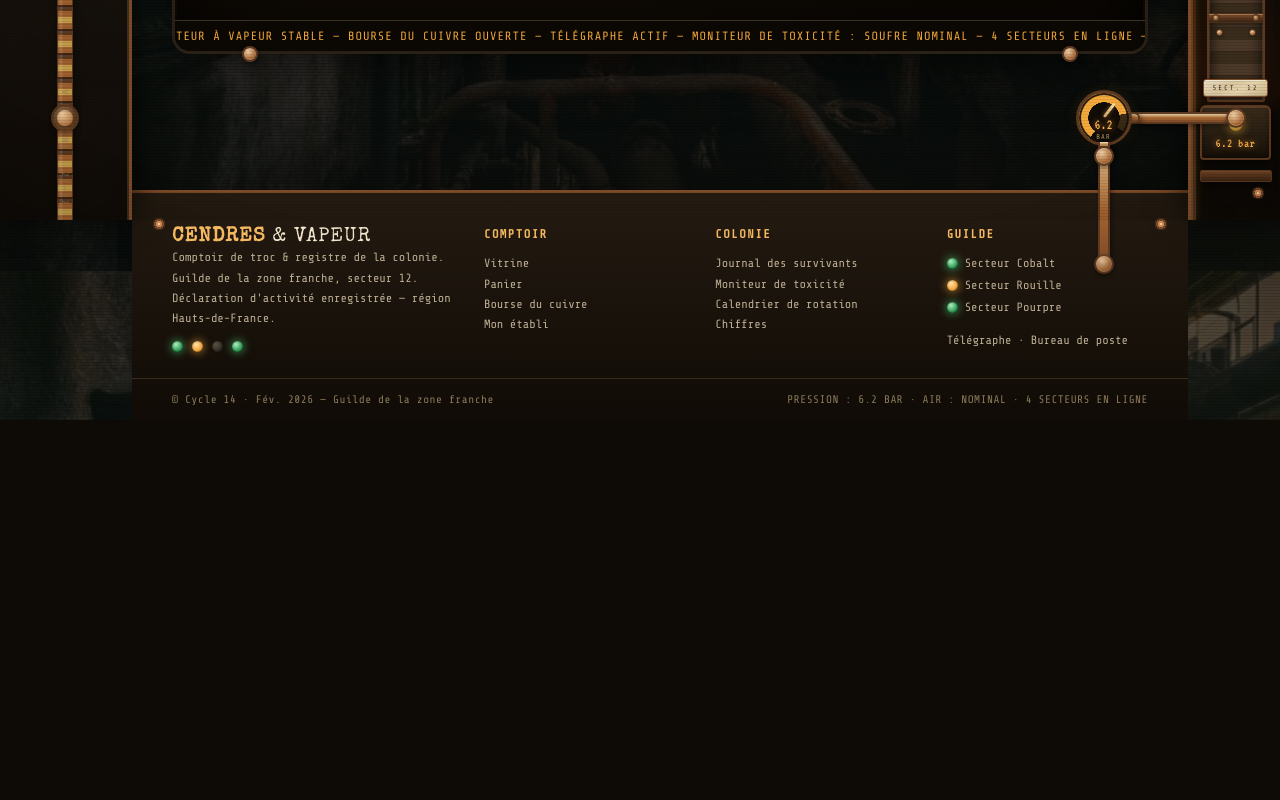
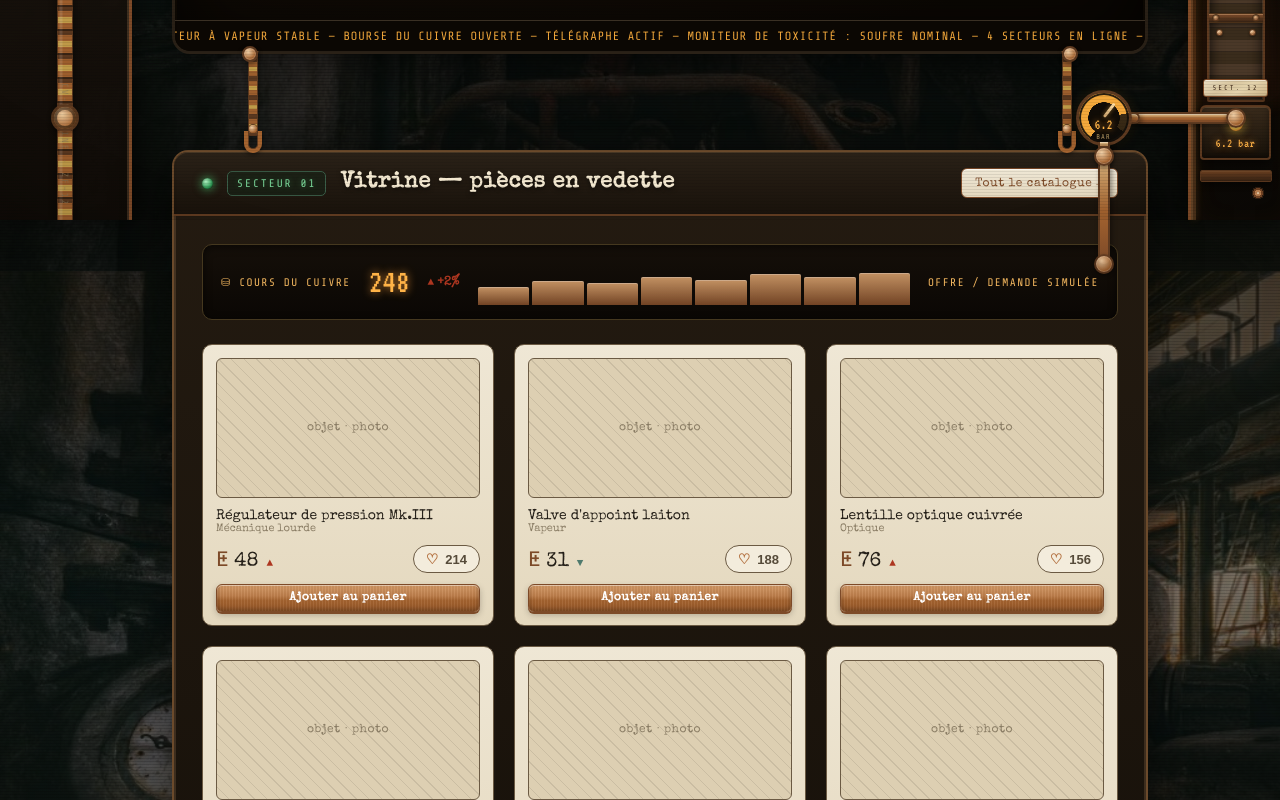
Before and after one commit to Leaph-ai/FullstackCendresVapeur, a React (Vite) app in the folder frontend/: page / in a window 1280 px wide. Shown: the part 580-1380 px from the top of the page. Before the commit the page ends 1000 px from the top, so only its background shows below. Built offline with nearby package versions, Linux system fonts and the light colour scheme.

Commit message:
feat(home): vitrine produits et bourse du cuivre
VitrineSection + ProductCard. Sparkline bourse live-ready. Catalogue PRODUCTS mocké.

```diff
--- a/frontend/src/App.tsx
+++ b/frontend/src/App.tsx
@@ -1,8 +1,10 @@
+import { useCallback, useState } from 'react';
 import { MachineRail } from '@cv/components/layout/MachineRail';
 import { SteamChimney } from '@cv/components/layout/SteamChimney';
 import { Topbar } from '@cv/components/layout/Topbar';
 import { FooterBoiler } from '@cv/components/layout/FooterBoiler';
 import { HeroSection } from '@cv/components/sections/HeroSection';
+import { VitrineSection } from '@cv/components/sections/VitrineSection';
 import { useScrollRail } from '@cv/hooks/useScrollRail';
 import { OverlayFx } from '@cv/components/primitives/OverlayFx';
 import { Route, Routes } from 'react-router-dom';
@@ -10,14 +12,24 @@ import Login from './login';
 
 function Home() {
   const railRef = useScrollRail();
+  const [cart, setCart] = useState(3);
+  const onAdd = useCallback(() => setCart((c) => c + 1), []);
   return (
     <>
       <MachineRail railRef={railRef} />
       <SteamChimney />
       <div className="home">
-        <Topbar cartCount={3} />
+        <Topbar cartCount={cart} />
         <main className="home-main">
           <HeroSection />
+          <VitrineSection
+            locked
+            clanking={false}
+            bourseIdx={248}
+            bourseTrend={{ up: true, delta: 2 }}
+            bourseSpark={[40, 52, 48, 61, 55, 68, 62, 70]}
+            onAddToCart={onAdd}
+          />
         </main>
       </div>
       <FooterBoiler />
--- a/frontend/src/index.css
+++ b/frontend/src/index.css
@@ -2,3 +2,5 @@
 
 html { scroll-behavior: smooth; }
 #root { min-height: 100vh; }
+
+.home .cv-pcard { background: var(--plate); }
--- /dev/null
+++ b/frontend/src/lib/cv/components/sections/ProductCard.tsx
@@ -0,0 +1,58 @@
+import { useState } from 'react';
+import type { Product } from '../../types';
+
+interface ProductCardProps {
+  product: Product;
+  onAddToCart: () => void;
+}
+
+export function ProductCard({ product, onAddToCart }: ProductCardProps) {
+  const [liked, setLiked] = useState(false);
+  const [votes, setVotes] = useState(product.votes);
+  const [added, setAdded] = useState(false);
+
+  const handleLike = () => {
+    setLiked((prev) => {
+      setVotes((v) => v + (prev ? -1 : 1));
+      return !prev;
+    });
+  };
+
+  const handleAdd = () => {
+    onAddToCart();
+    setAdded(true);
+    window.setTimeout(() => setAdded(false), 1300);
+  };
+
+  return (
+    <article className="cv-pcard">
+      <div className="cv-ph">objet · photo</div>
+      <div>
+        <div className="pname">{product.name}</div>
+        <div className="pcat">{product.category}</div>
+      </div>
+      <div className="cv-row between center">
+        <span className="cv-price">
+          <span className="amt">
+            <span className="cur">ⵟ</span> {product.price}
+          </span>{' '}
+          <span className={`cv-trend ${product.trend}`}>
+            <span className="arw">{product.trend === 'up' ? '▲' : '▼'}</span>
+          </span>
+        </span>
+        <button
+          type="button"
+          className={`cv-like${liked ? ' is-liked' : ''}`}
+          aria-pressed={liked}
+          onClick={handleLike}
+        >
+          <span className="heart">{liked ? '♥' : '♡'}</span>{' '}
+          <span className="n">{votes}</span>
+        </button>
+      </div>
+      <button type="button" className="cv-btn is-sm is-block" onClick={handleAdd}>
+        {added ? 'Ajouté ✓' : 'Ajouter au panier'}
+      </button>
+    </article>
+  );
+}
--- /dev/null
+++ b/frontend/src/lib/cv/components/sections/VitrineSection.tsx
@@ -0,0 +1,54 @@
+import { PRODUCTS } from '../../types';
+import { PanelBody, PanelHead, ScrollPanel } from '../primitives/ScrollPanel';
+import { SparkChart } from '../primitives/SparkChart';
+import { ProductCard } from './ProductCard';
+
+interface VitrineSectionProps {
+  locked: boolean;
+  clanking: boolean;
+  bourseIdx: number;
+  bourseTrend: { up: boolean; delta: number };
+  bourseSpark: number[];
+  onAddToCart: () => void;
+}
+
+export function VitrineSection({
+  locked,
+  clanking,
+  bourseIdx,
+  bourseTrend,
+  bourseSpark,
+  onAddToCart,
+}: VitrineSectionProps) {
+  return (
+    <ScrollPanel id="vitrine" locked={locked} clanking={clanking}>
+      <PanelHead
+        sector="SECTEUR 01"
+        title="Vitrine — pièces en vedette"
+        right={
+          <a className="cv-btn is-ghost is-sm" href="#">
+            Tout le catalogue →
+          </a>
+        }
+      />
+      <PanelBody>
+        <div className="bourse" aria-label="Bourse du cuivre">
+          <span className="tag">⛁ Cours du cuivre</span>
+          <span className="idx">{bourseIdx}</span>
+          <span className={`cv-trend ${bourseTrend.up ? 'up' : 'down'}`}>
+            <span className="arw">{bourseTrend.up ? '▲' : '▼'}</span>{' '}
+            {bourseTrend.up ? '+' : ''}
+            {bourseTrend.delta}%
+          </span>
+          <SparkChart values={bourseSpark} className="bourse-spark" />
+          <span className="tag">offre / demande simulée</span>
+        </div>
+        <div className="home-pgrid">
+          {PRODUCTS.map((p) => (
+            <ProductCard key={p.id} product={p} onAddToCart={onAddToCart} />
+          ))}
+        </div>
+      </PanelBody>
+    </ScrollPanel>
+  );
+}
--- a/frontend/src/lib/cv/components/sections/index.ts
+++ b/frontend/src/lib/cv/components/sections/index.ts
@@ -1 +1,3 @@
 export { HeroSection } from './HeroSection';
+export { ProductCard } from './ProductCard';
+export { VitrineSection } from './VitrineSection';
--- a/frontend/src/lib/cv/styles/index.css
+++ b/frontend/src/lib/cv/styles/index.css
@@ -1,4 +1,4 @@
-/* CV styles — commit 10 */
+/* CV styles — commit 11 */
 @import './tokens.css';
 @import './base.css';
 @import './components.css';
@@ -8,3 +8,4 @@
 @import './layout/shell.css';
 @import './layout/boiler.css';
 @import './sections/hero.css';
+@import './sections/vitrine.css';
--- /dev/null
+++ b/frontend/src/lib/cv/styles/sections/vitrine.css
@@ -0,0 +1,10 @@
+/* ============================================================
+   VITRINE + BOURSE
+   ============================================================ */
+.bourse{ display:flex; align-items:center; gap:18px; flex-wrap:wrap; margin-bottom:24px; padding:14px 18px;
+  background:linear-gradient(180deg,#150f09,#0a0704); border:1.5px solid #45381f; border-radius:10px;
+  box-shadow:inset 0 2px 8px rgba(0,0,0,.6); }
+.bourse .tag{ font-family:"Share Tech Mono",monospace; font-size:11px; letter-spacing:1.5px; text-transform:uppercase; color:var(--phos-amber); }
+.bourse .idx{ font-family:"VT323",monospace; font-size:34px; color:#ffb347; text-shadow:0 0 9px rgba(255,160,60,.8); }
+.bourse .cv-spark{ flex:1; min-width:160px; height:46px; }
+.home-pgrid{ display:grid; grid-template-columns:repeat(3,1fr); gap:20px; }
```
